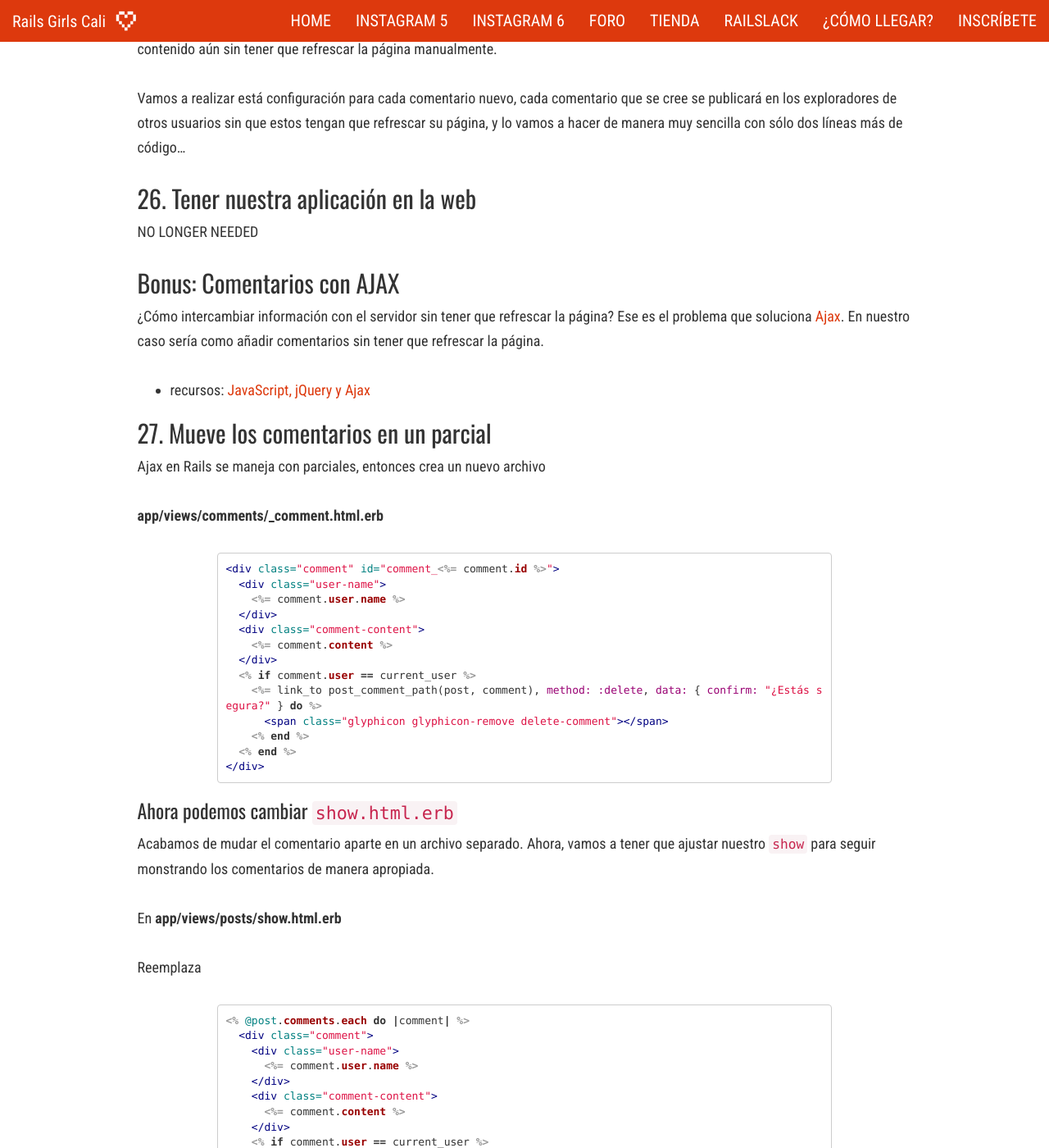
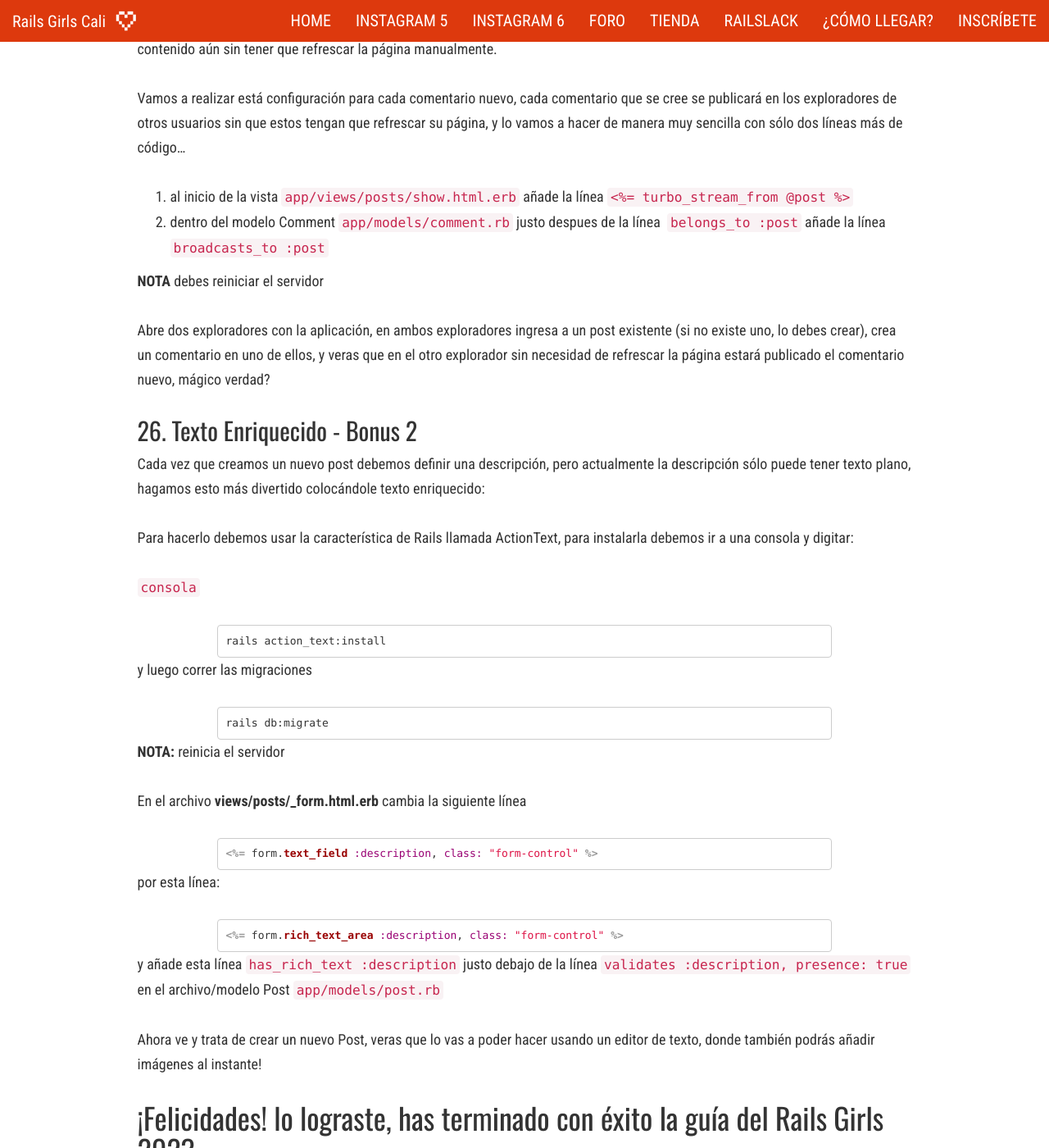
Before and after one commit to railsgirls-cali/railsgirls-cali.github.io, a Jekyll site: the page built from _pages/instagram-r7.md, in a window 1280 px wide and 1400 px high, scrolled down 51732 px. Shown: the whole window at 82% size. Built offline with Jekyll 4.4.1, drawn with Linux system fonts in a browser that asks for light colours; nearby versions of some CDN libraries; some of the changed text lies outside the part shown.

Commit message:
update IG R7

````diff
--- a/_pages/instagram-r7.md
+++ b/_pages/instagram-r7.md
@@ -2178,7 +2178,7 @@ Reemplaza **app/views/posts/_post.html.erb**
     <div class="post-bottom">
       <div class="post-head">
         <div class="avatar">
-          <%= image_tag "https://robohash.org/#{post.user.email}.png?set=set4" %>
+          <%= image_tag "https://robohash.org/#{post.user&.email}.png?set=set4" %>
         </div>
         <div class="user-name">
           <%= post.user_name if post.user %>
@@ -2376,195 +2376,54 @@ Tal vez lo has notado, pero cada vez que haces un nuevo cambio, es necesario que
 
 Vamos a realizar está configuración para cada comentario nuevo, cada comentario que se cree se publicará en los exploradores de otros usuarios sin que estos tengan que refrescar su página, y lo vamos a hacer de manera muy sencilla con sólo dos líneas más de código...
 
-## 26. Tener nuestra aplicación en la web
-
-NO LONGER NEEDED
-
-## Bonus: Comentarios con AJAX
-
-¿Cómo intercambiar información con el servidor sin tener que refrescar la página? Ese es el problema que soluciona [Ajax](https://es.wikipedia.org/wiki/AJAX).
-En nuestro caso sería como añadir comentarios sin tener que refrescar la página.
-
-- recursos: [JavaScript, jQuery y Ajax](http://blog.makeitreal.camp/javascript-jquery-y-ajax)
-
-
-## 27.  Mueve los comentarios en un parcial
-
-Ajax en Rails se maneja con parciales, entonces crea un nuevo archivo
-
-**app/views/comments/_comment.html.erb**
-
-```rhtml
-<div class="comment" id="comment_<%= comment.id %>">
-  <div class="user-name">
-    <%= comment.user.name %>
-  </div>
-  <div class="comment-content">
-    <%= comment.content %>
-  </div>
-  <% if comment.user == current_user %>
-    <%= link_to post_comment_path(post, comment), method: :delete, data: { confirm: "¿Estás segura?" } do %>
-      <span class="glyphicon glyphicon-remove delete-comment"></span>
-    <% end %>
-  <% end %>
-</div>
-```
-
-### Ahora podemos cambiar `show.html.erb`
-
-Acabamos de mudar el comentario aparte en un archivo separado. Ahora, vamos a tener que ajustar nuestro `show` para seguir monstrando los comentarios de manera apropiada.
-
-En **app/views/posts/show.html.erb**
-
-Reemplaza
-
-```rhtml
-<% @post.comments.each do |comment| %>
-  <div class="comment">
-    <div class="user-name">
-      <%= comment.user.name %>
-    </div>
-    <div class="comment-content">
-      <%= comment.content %>
-    </div>
-    <% if comment.user == current_user %>
-      <%= link_to post_comment_path(@post, comment), method: :delete, data: { confirm: "¿Estás segura?" } do %>
-        <span class="glyphicon glyphicon-remove delete-comment"></span>
-      <% end %>
-    <% end %>
-  </div>
-<% end %>
-```
-
-con...
-
-
-```rhtml
-<%= render @post.comments, post: @post %>
-```
-
-Y sigue funcionando igual.
-
-### Añadiendo `remote: true` a nuestro formulario
-
-En **app/views/posts/show.html.erb**
-
-reemplaza
-
-```rhtml
-<% if post.comments %>
-  <%= render @post.comments, post: @post %>
-<% end %>
-```
-
-con...
-
-```rhtml
-<div class="comments" id="comments_<%= @post.id %>">
-  <% if @post.comments %>
-    <%= render @post.comments, post: @post %>
-  <% end %>
-</div>
-```
-
-y las líneas
-
-```rhtml
-<%= form_for [@post, @post.comments.new] do |f| %>
-  <%= f.text_field :content, placeholder: 'Añade un comentario...' %>
-<% end %>
-```
-
-con...
-
-```rhtml
-<%= form_for([@post, @post.comments.build], remote: true) do |f| %>
-  <%= f.text_field :content, placeholder: 'Añade un comentario...', id: "comment_content_#{@post.id}" %>
-<% end %>
-```
-
-### Tenemos que ajustar también el controlador
-
-**app/controllers/comments_controller.rb**
-
-Reemplaza el `action` para crear con:
-
-```ruby
-def create
-  @comment = @post.comments.build(comment_params)
-  @comment.user_id = current_user.id
-
-  if @comment.save
-    respond_to do |format|
-      format.html { redirect_to root_path }
-      format.js
-    end
-  else
-    flash[:alert] = "Revisa el formulario de comentarios, algo salió mal :/"
-    render root_path
-  end
-end
-```
-
-### Creamos la respuesta Javascript
-
-¡jQuery al rescate!
-Crea un nuevo archivo en la carpeta **app/views/comments/** un archivo **create.js.erb**. En ese archivo, agrega la siguiente combinación de Javascript / Ruby
-
-```erb
-$('#comments_<%= @post.id %>').append("<%=j render 'comments/comment', post: @post, comment: @comment %>");
-$('#comment_content_<%= @post.id %>').val('')
-```
-
-### Ahora también para borrar comentarios
-
-Añadir `remote: true` al enlace para borrar
-
-**app/views/comments/_comment.html**
-
-Al final de esta línea y antes de `do`, añade `, remote: true`
-
-```rhtml
-<%= link_to post_comment_path(post, comment), method: :delete, data: { confirm: "¿Estás segura?" } do %>
-```
-
-Quedaría:
-
-```rhtml
-<%= link_to post_comment_path(post, comment), method: :delete, data: { confirm: "¿Estás segura?" }, remote: true do %>
-```
-
-### Añade la respuesta Javascript para la acción del controlador
-
-Al igual que antes, ahora podemos asegurar que rails responde no sólo con HTML, sino también con Javascript.
-
-Añade el método `responds_to` a la acción `destroy` dentro del `comments_controller`
-
-```ruby
-def destroy
-  @comment = @post.comments.find(params[:id])
-
-  if @comment.user_id == current_user.id
-   @comment.delete
-   respond_to do |format|
-     format.html { redirect_to root_path }
-     format.js
-   end
-  end
-end
-```
-
-Y por último pero no menos importante..
-
-### Finalizar con jQuery
-
-¡Simplemente estamos añadiendo nuestra lista de comentarios actualizada!
-
-Crea el nuevo archivo **destroy.js.erb** dentro de la carpeta **app/views/comments/** ( en la misma ubicación que el archivo create.js.erb ).
-
-```erb
-$('#comments_<%= @post.id %>').html("<%= j render @post.comments, post: @post, comment: @comment %>");
-```
+1. al inicio de la vista `app/views/posts/show.html.erb` añade la línea `<%= turbo_stream_from @post %>`
+2. dentro del modelo Comment `app/models/comment.rb` justo despues de la línea  `belongs_to :post` añade la línea `broadcasts_to :post`
+
+**NOTA** debes reiniciar el servidor
+
+Abre dos exploradores con la aplicación, en ambos exploradores ingresa a un post existente (si no existe uno, lo debes crear), crea un comentario en uno de ellos, y veras que en el otro explorador sin necesidad de refrescar la página estará publicado el comentario nuevo, mágico verdad?
+
+## 26. Texto Enriquecido - Bonus 2
+
+Cada vez que creamos un nuevo post debemos definir una descripción, pero actualmente la descripción sólo puede tener texto plano, hagamos esto más divertido colocándole texto enriquecido:
+
+Para hacerlo debemos usar la característica de Rails llamada ActionText, para instalarla debemos ir a una consola y digitar:
+
+`consola`
+
+```
+rails action_text:install
+```
+
+y luego correr las migraciones
+
+```
+rails db:migrate
+```
+
+**NOTA:** reinicia el servidor
+
+En el archivo **views/posts/_form.html.erb** cambia la siguiente línea
+
+```rhtml
+<%= form.text_field :description, class: "form-control" %>
+```
+
+por esta línea:
+
+```rhtml
+<%= form.rich_text_area :description, class: "form-control" %>
+```
+
+y añade esta línea `has_rich_text :description` justo debajo de la línea `validates :description, presence: true` en el archivo/modelo Post `app/models/post.rb`
+
+Ahora ve y trata de crear un nuevo Post, veras que lo vas a poder hacer usando un editor de texto, donde también podrás añadir imágenes al instante!
+
+# ¡Felicidades! lo lograste, has terminado con éxito la guía del Rails Girls 2023
+## Gracias por tu dedicación y esfuerzo, hoy puedes decirte que hiciste una apliación web Rails en un día
+### Este es sólo el comienzo, únete a nuestra comunidad de software y emprende tu viaje en los vastos mares del desarrollo de software
+
+--
 
 ## Resources
 
````
Also changed, not shown: other parts of _pages/instagram-r7.md (+0 -9 lines).
